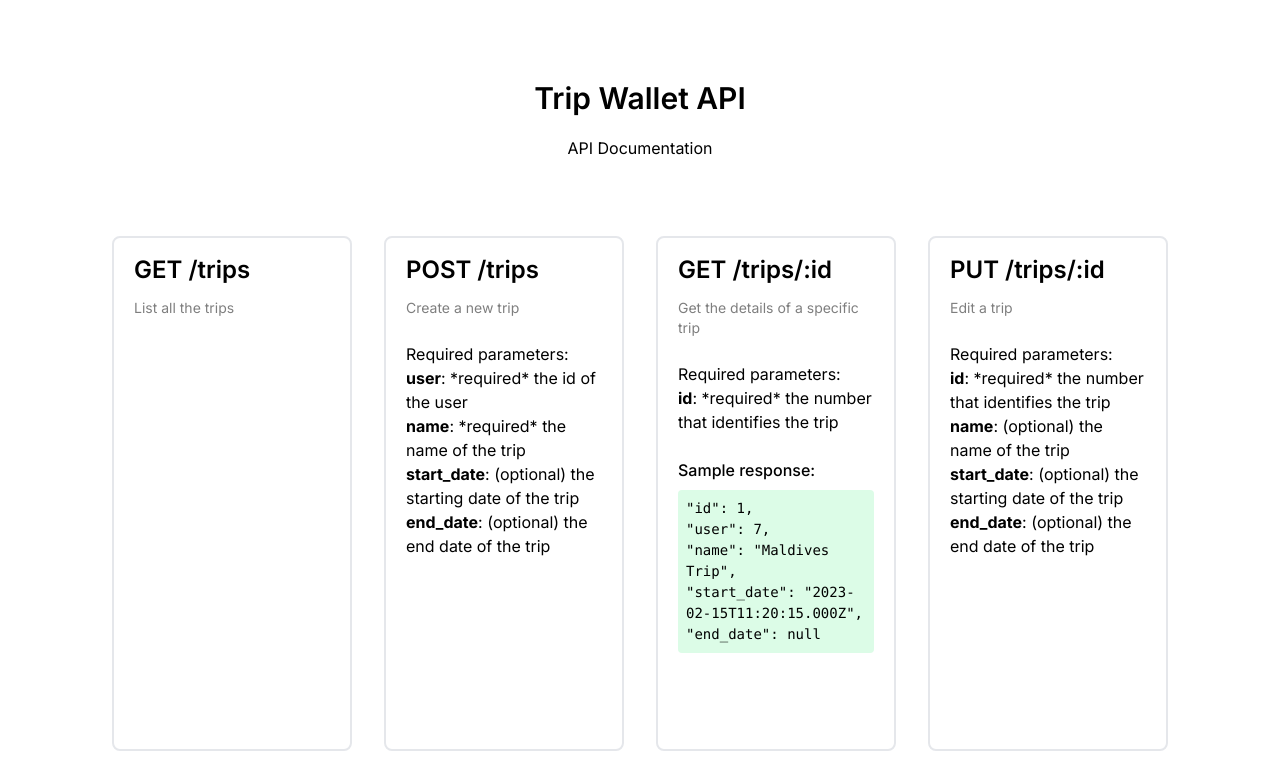
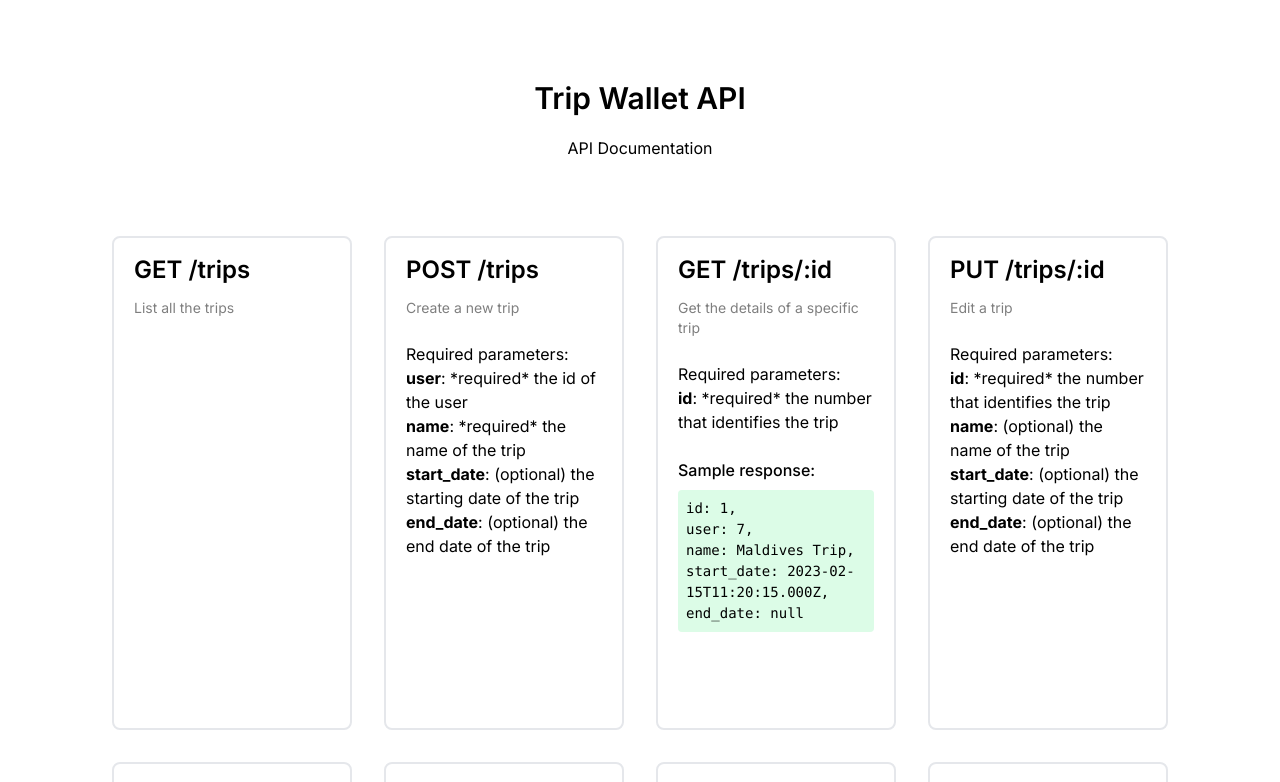
Before and after one commit to thatgirldorian/trip-wallet, a Next.js app: page / in a window 1280 px wide. Shown: the top 782 px of the page. Built offline with nearby package versions, Linux system fonts and the light colour scheme.

Commit message:
Update index.js

```diff
--- a/pages/index.js
+++ b/pages/index.js
@@ -166,11 +166,11 @@ export default function Home() {
                 <p className="font-medium">Sample response:</p>
                 <div className="bg-green-100 text-[14px] p-2 my-2 rounded">
                   <code>
-                    <p> "id": 1, </p>
-                    <p>"user": 7,</p>
-                    <p>"name": "Maldives Trip",</p>
-                    <p>"start_date": "2023-02-15T11:20:15.000Z",</p>
-                    <p> "end_date": null</p>
+                    <p> id: 1, </p>
+                    <p>user: 7,</p>
+                    <p>name: Maldives Trip,</p>
+                    <p>start_date: 2023-02-15T11:20:15.000Z,</p>
+                    <p>end_date: null</p>
                   </code>
                 </div>
 
```
